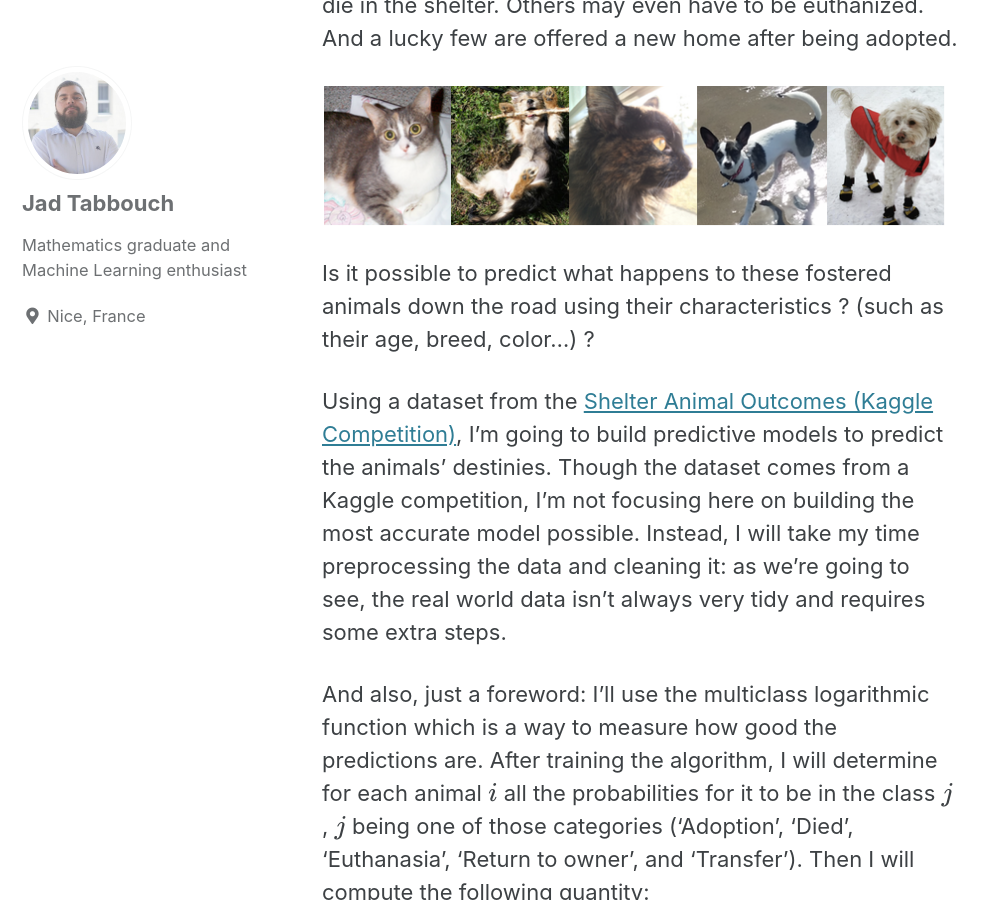
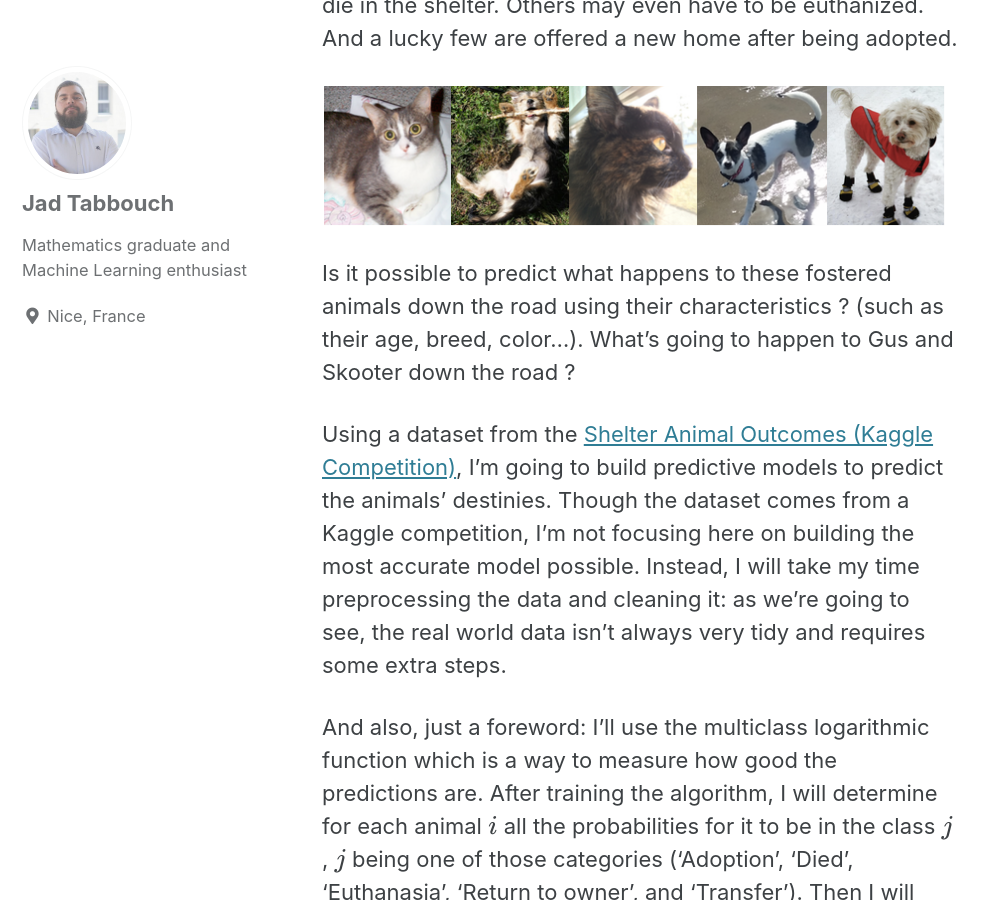
Before and after one commit to jad-tab/jad-tab.github.io, a Jekyll site: the page built from _posts/2020-02-05-Animals.md, in a window 1280 px wide and 900 px high, scrolled down 1144 px. Shown: the whole window, without its empty margins (0-996 px from the left). Built offline with Jekyll 4.4.1, drawn with Linux system fonts in a browser that asks for light colours; cached includes are drawn as plain includes; formulas are drawn with MathJax 3.

Commit message:
Update 2020-02-05-Animals.md

```diff
--- a/_posts/2020-02-05-Animals.md
+++ b/_posts/2020-02-05-Animals.md
@@ -22,7 +22,7 @@ Unfortunately, with the ever-increasing number of abandonned animals, some can s
 
 ![alt]({{ site.url }}{{ site.baseurl }}/figures/animals2.PNG)
 
-Is it possible to predict what happens to these fostered animals down the road using their characteristics ? (such as their age, breed, color...) ?
+Is it possible to predict what happens to these fostered animals down the road using their characteristics ? (such as their age, breed, color...). What's going to happen to Gus and Skooter down the road ?
 
 Using a dataset from the [Shelter Animal Outcomes (Kaggle Competition)](https://www.kaggle.com/c/shelter-animal-outcomes/overview), I'm going to build predictive models to predict the animals' destinies. Though the dataset comes from a Kaggle competition, I'm not focusing here on building the most accurate model possible. Instead, I will take my time preprocessing the data and cleaning it: as we're going to see, the real world data isn't always very tidy and requires some extra steps.
 
```
